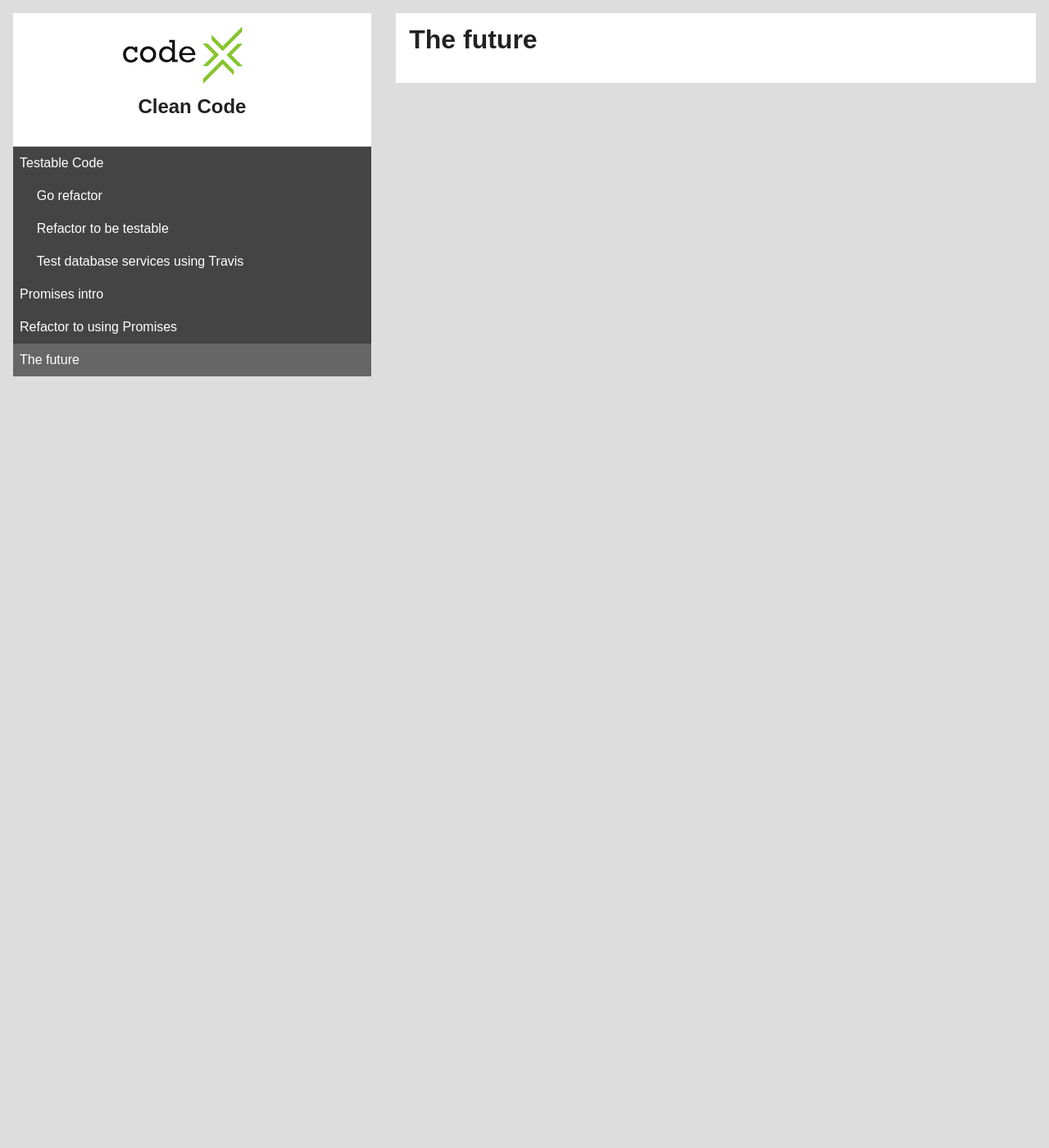
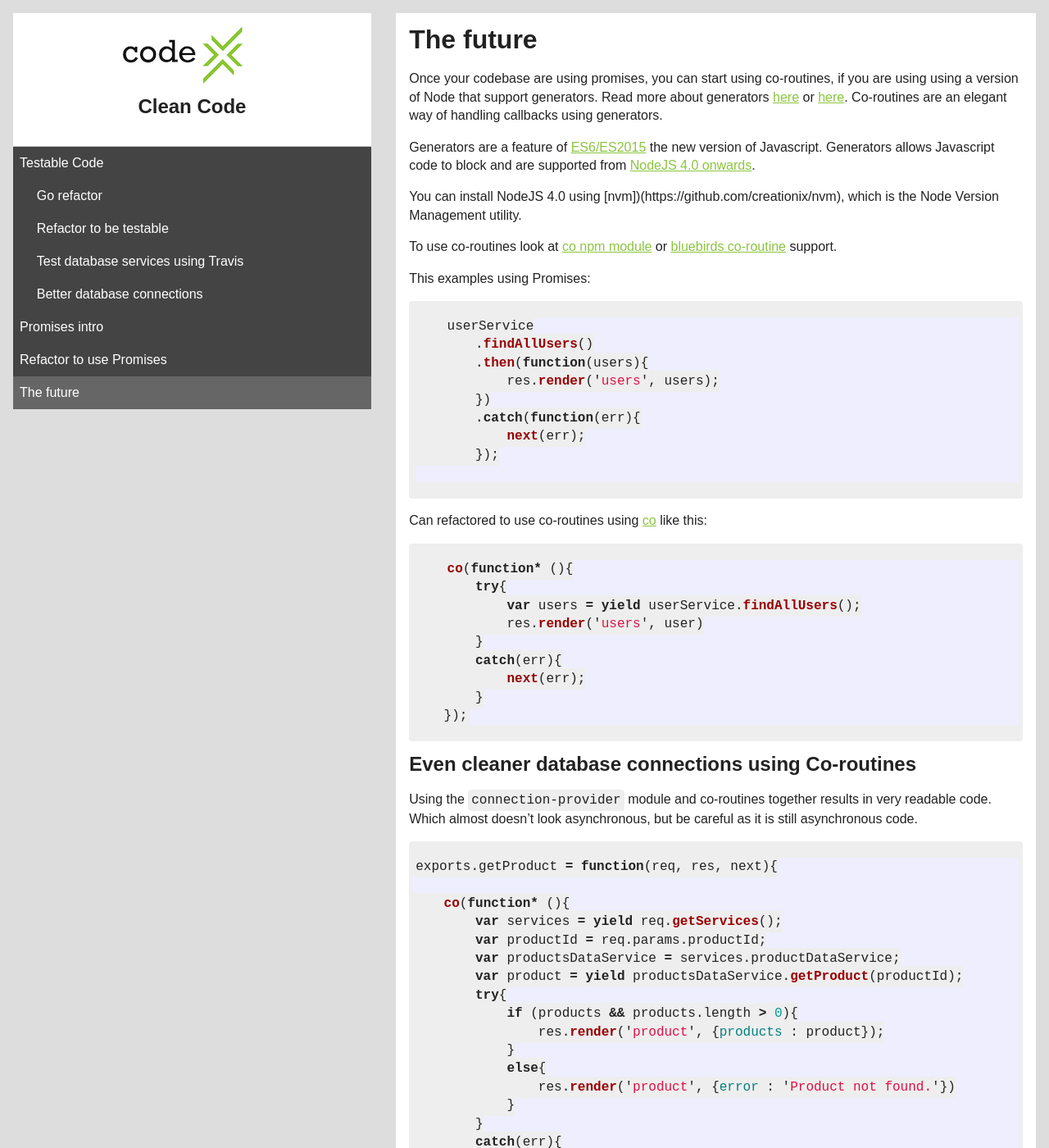
Before and after one commit to codex-academy/CleanYourCode, a Jekyll site: the page built from steps/the_future.md, in a window 1280 px wide and 1400 px high. Shown: the whole window at 82% size. Built offline with Jekyll 4.4.1, drawn with Linux system fonts in a browser that asks for light colours; some of the changed text lies outside the part shown.

Commit message:
added missing section & added The Future section

````diff
--- a/_includes/footer.html
+++ b/_includes/footer.html
@@ -13,13 +13,16 @@
                 <li>
                     <a href="{{ site.baseurl }}/steps/test_db_services_using_travis.html" {% if page.url == "/steps/test_db_services_using_travis.html" %}class = "active"{% endif %}>Test database services using Travis</a>
                 </li>
+                <li>
+                    <a href="{{ site.baseurl }}/steps/better_database_connections.html" {% if page.url == "/steps/better_database_connections.html" %}class = "active"{% endif %}>Better database connections</a>
+                </li>
             </ul>
           </li>
           <li>
               <a href="{{ site.baseurl }}/steps/promises.html" {% if page.url == "/steps/promises.html" %}class = "active"{% endif %}>Promises intro</a>
           </li>
           <li>
-            <a href="{{ site.baseurl }}/steps/refactor_to_using_promises.html" {% if page.url == "/steps/refactor_to_using_promises.html" %}class = "active"{% endif %}>Refactor to using Promises</a>
+            <a href="{{ site.baseurl }}/steps/refactor_to_using_promises.html" {% if page.url == "/steps/refactor_to_using_promises.html" %}class = "active"{% endif %}>Refactor to use Promises</a>
           </li>
           <li>
             <a href="{{ site.baseurl }}/steps/the_future.html" {% if page.url == "/steps/the_future.html" %}class = "active"{% endif %}>The future</a>
--- a/steps/the_future.md
+++ b/steps/the_future.md
@@ -3,3 +3,89 @@ layout: default
 ---
 
 # The future
+
+Once your codebase are using promises, you can start using co-routines, if you are using using a version of Node that support generators. Read more about generators [here](https://www.promisejs.org/generators/) or [here](https://developer.mozilla.org/en-US/docs/Web/JavaScript/Guide/Iterators_and_Generators#Generators). Co-routines are an elegant way of handling callbacks using generators.
+
+Generators are a feature of [ES6/ES2015](https://babeljs.io/docs/learn-es2015/) the new version of Javascript. Generators allows Javascript code to block and are supported from [NodeJS 4.0 onwards](http://node.green).
+
+You can install NodeJS 4.0 using [nvm])(https://github.com/creationix/nvm), which is the Node Version Management utility.
+
+To use co-routines look at [co npm module](https://www.npmjs.com/package/co) or [bluebirds co-routine](http://bluebirdjs.com/docs/api/promise.coroutine.html) support.
+
+This examples using Promises:
+
+```javascript
+    userService
+        .findAllUsers()
+        .then(function(users){
+            res.render('users', users);
+        })
+        .catch(function(err){
+            next(err);
+        });
+
+```
+
+Can refactored to use co-routines using [co](https://www.npmjs.com/package/co) like this:
+
+```javascript
+    co(function* (){
+        try{
+            var users = yield userService.findAllUsers();
+            res.render('users', user)
+        }
+        catch(err){
+            next(err);
+        }
+    });
+```
+
+## Even cleaner database connections using Co-routines
+
+Using the `connection-provider` module and co-routines together results in very readable code. Which almost doesn't look asynchronous, but be careful as it is still asynchronous code.
+
+```javascript
+exports.getProduct = function(req, res, next){
+
+    co(function* (){
+        var services = yield req.getServices();
+        var productId = req.params.productId;
+        var productsDataService = services.productDataService;
+        var product = yield productsDataService.getProduct(productId);
+        try{
+            if (products && products.length > 0){
+                res.render('product', {products : product});
+            }
+            else{
+                res.render('product', {error : 'Product not found.'})
+            }
+        }
+        catch(err){
+            res.render('product', {error : err});
+        }
+    });
+
+};
+```
+
+## Multiple callbacks
+
+Co-routines makes calling multiple asynchronous methods easier.
+
+Call multiple asynchronous like this:
+
+```javascript
+    co(function* (){
+        try{
+            var users = userService.findAllUsers();
+            var categories = userService.findAllCategories();
+
+            var results = yield [users, categories];
+            //[[user data], [category data]]
+        }
+        catch(err){
+            next(err);
+        }
+    });
+
+```
````
Also changed, not shown: steps/better_database_connections.md (added, +65 -0 lines), steps/promises.md (+2 -2 lines), steps/refactor_to_be_testable.md (+1 -1 lines), steps/refactor_to_using_promises.md (+1 -1 lines), steps/testable_code.md (+1 -1 lines), steps/test_db_services_using_travis.md (renamed from steps/test_db_service_using_travis.md), 12 other files.
